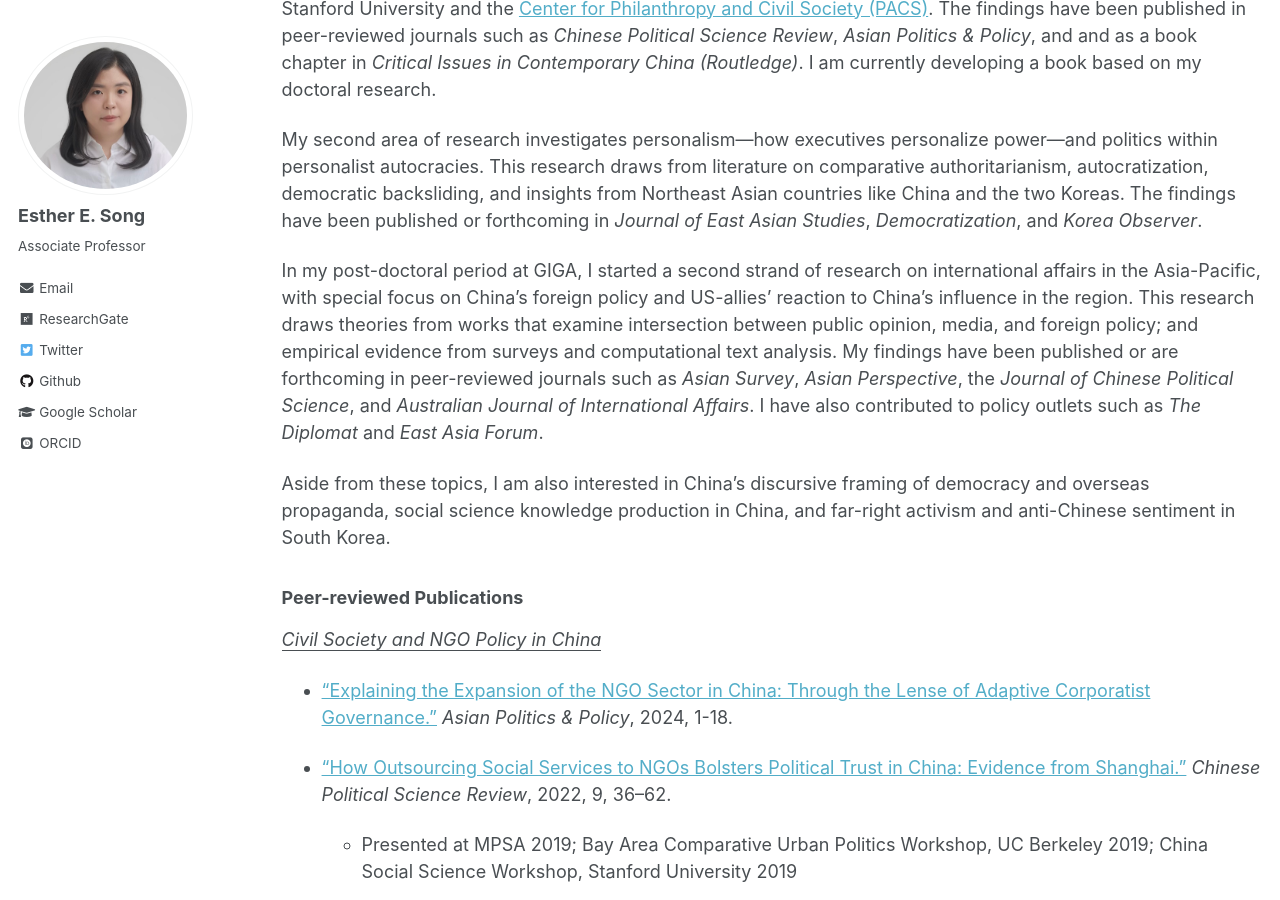
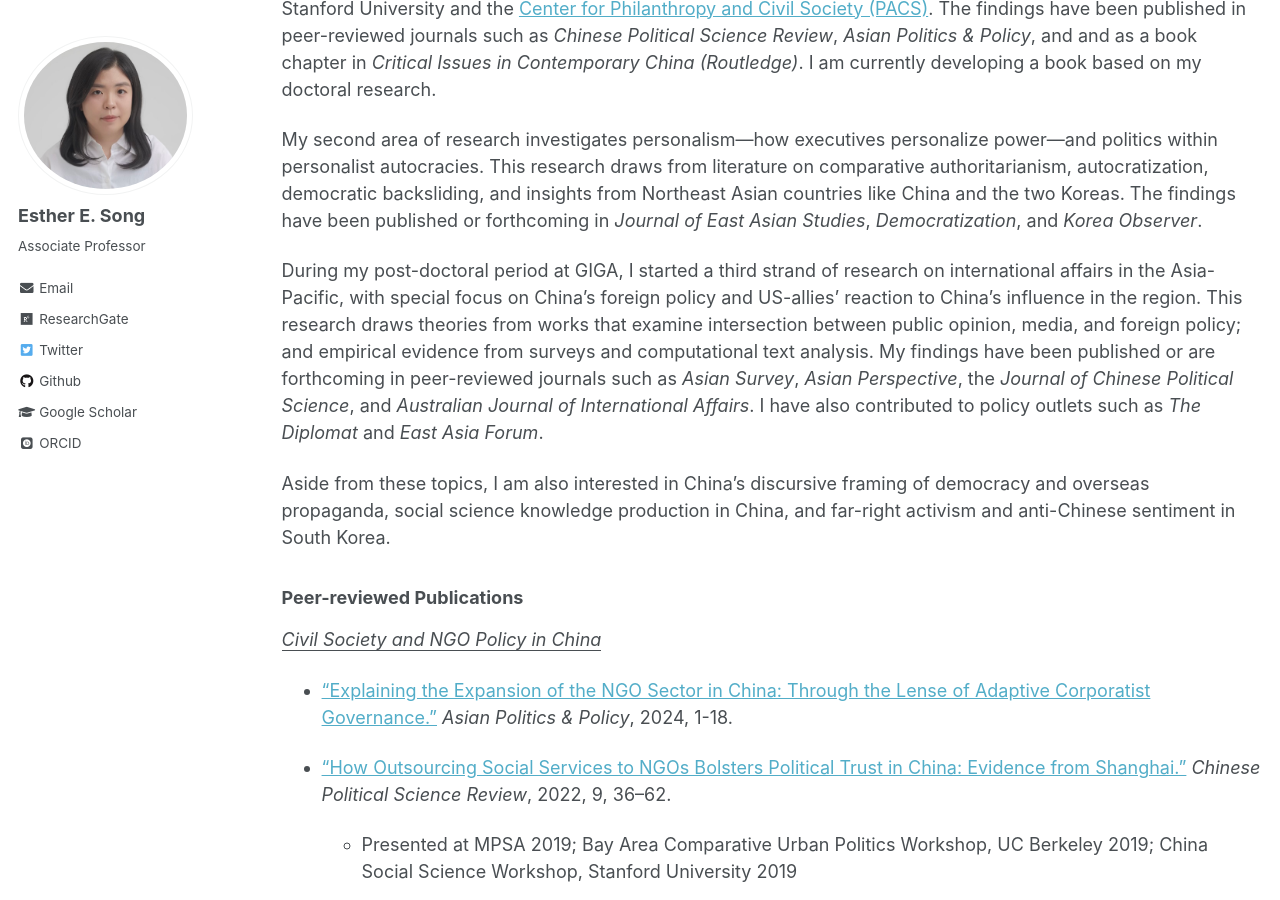
Before and after one commit to ehsong/ehsong.github.io, a Jekyll site: the page built from _pages/research.md, in a window 1280 px wide and 900 px high, scrolled down 517 px. Built offline with Jekyll 4.4.1, drawn with Linux system fonts in a browser that asks for light colours; some web fonts are replaced.

Commit message:
Update research.md

```diff
--- a/_pages/research.md
+++ b/_pages/research.md
@@ -12,7 +12,7 @@
 
 My second area of research investigates personalism—how executives personalize power—and politics within personalist autocracies. This research draws from literature on comparative authoritarianism, autocratization, democratic backsliding, and insights from Northeast Asian countries like China and the two Koreas. The findings have been published or forthcoming in *Journal of East Asian Studies*, *Democratization*, and *Korea Observer*.
 
-In my post-doctoral period at GIGA, I started a second strand of research on international affairs in the Asia-Pacific, with special focus on China's foreign policy and US-allies' reaction to China's influence in the region. This research draws theories from works that examine intersection between public opinion, media, and foreign policy; and empirical evidence from surveys and computational text analysis. My findings have been published or are forthcoming in peer-reviewed journals such as *Asian Survey*, *Asian Perspective*, the *Journal of Chinese Political Science*, and *Australian Journal of International Affairs*. I have also contributed to policy outlets such as *The Diplomat* and *East Asia Forum*.
+During my post-doctoral period at GIGA, I started a third strand of research on international affairs in the Asia-Pacific, with special focus on China's foreign policy and US-allies' reaction to China's influence in the region. This research draws theories from works that examine intersection between public opinion, media, and foreign policy; and empirical evidence from surveys and computational text analysis. My findings have been published or are forthcoming in peer-reviewed journals such as *Asian Survey*, *Asian Perspective*, the *Journal of Chinese Political Science*, and *Australian Journal of International Affairs*. I have also contributed to policy outlets such as *The Diplomat* and *East Asia Forum*.
 
 Aside from these topics, I am also interested in China's discursive framing of democracy and overseas propaganda, social science knowledge production in China, and far-right activism and anti-Chinese sentiment in South Korea.
 
```
